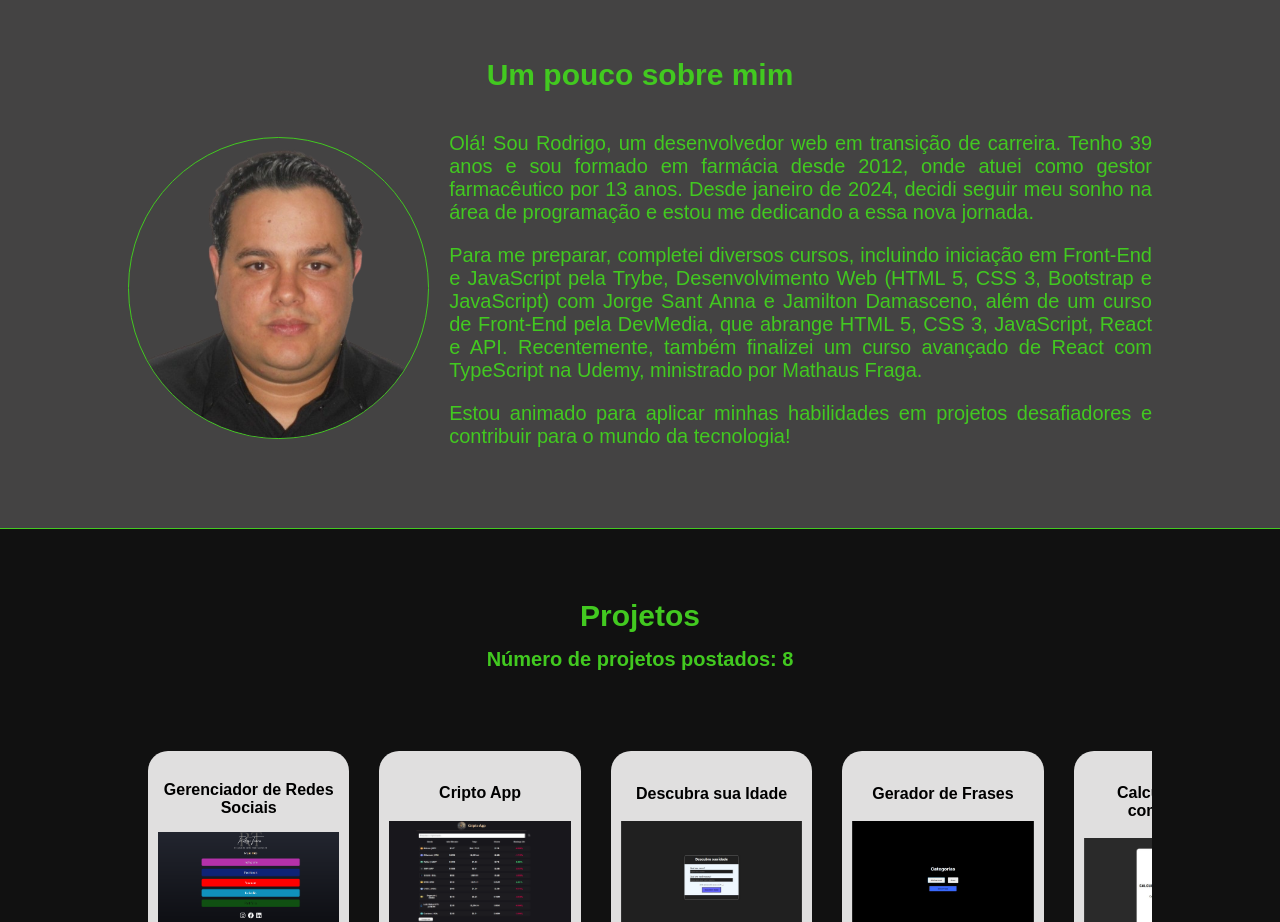
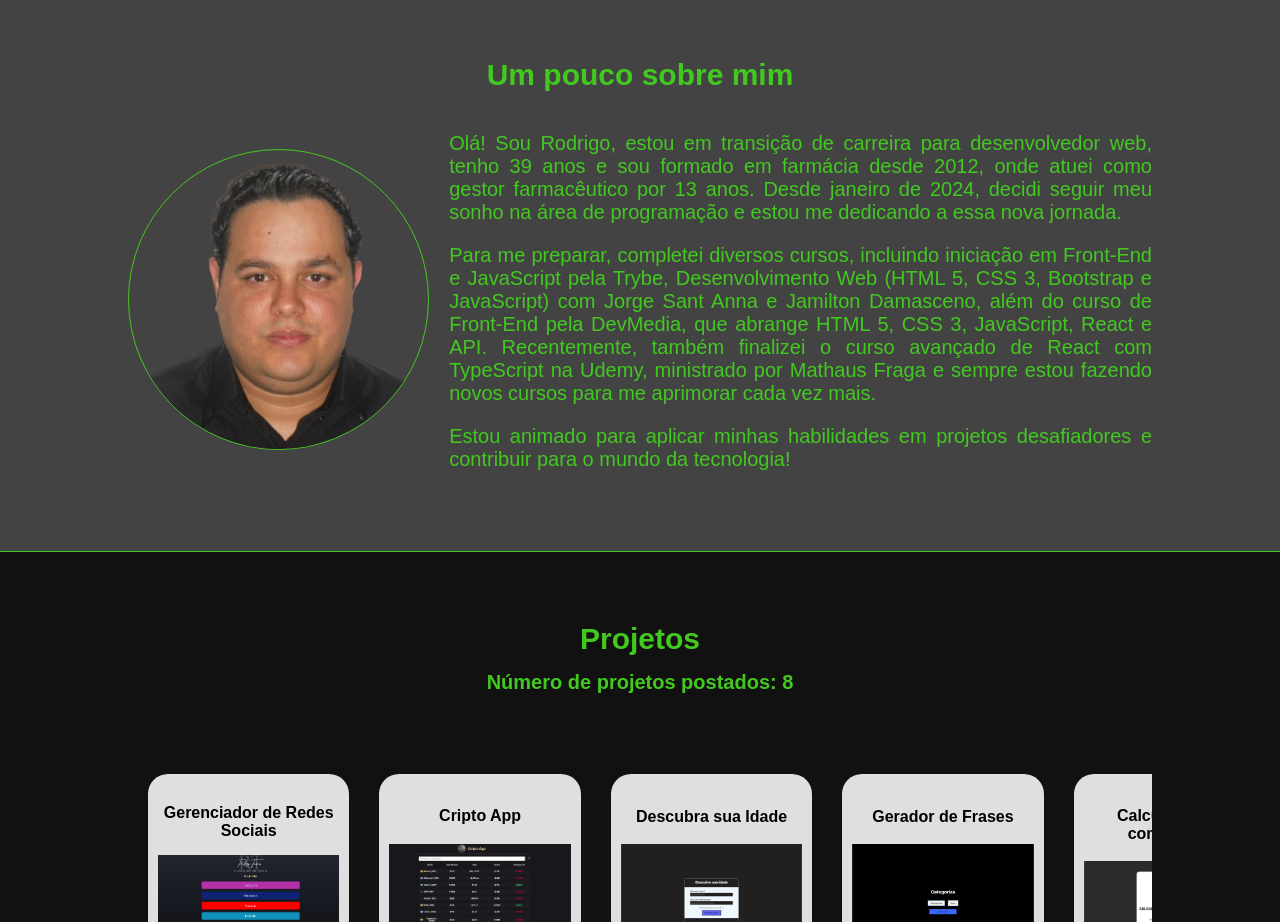
Before and after one commit to mtrodrigo/portifolio, a React (Vite) app: page / in a window 1280 px wide. Shown: the part 860-1782 px from the top of the page. Built offline with nearby package versions, Linux system fonts and the light colour scheme.

Commit message:
correção do componente sobre

```diff
--- a/src/components/sobre/Sobre.tsx
+++ b/src/components/sobre/Sobre.tsx
@@ -13,20 +13,19 @@ function Sobre() {
                     </div>
                     <div className={style.text_container}>
                         <p>
-                            Olá! Sou Rodrigo, um desenvolvedor web em transição de carreira. Tenho 39 anos e sou formado
+                            Olá! Sou Rodrigo, estou em transição de carreira para desenvolvedor web, tenho 39 anos e sou formado
                             em farmácia desde 2012, onde atuei como gestor farmacêutico por 13 anos. Desde janeiro de 2024,
                             decidi seguir meu sonho na área de programação e estou me dedicando a essa nova jornada.
                         </p>
                         <p>
                             Para me preparar, completei diversos cursos, incluindo iniciação em Front-End e JavaScript pela
                             Trybe, Desenvolvimento Web (HTML 5, CSS 3, Bootstrap e JavaScript) com Jorge Sant Anna e Jamilton
-                            Damasceno, além de um curso de Front-End pela DevMedia, que abrange HTML 5, CSS 3, JavaScript,
-                            React e API. Recentemente, também finalizei um curso avançado de React com TypeScript na Udemy,
-                            ministrado por Mathaus Fraga.
-
+                            Damasceno, além do curso de Front-End pela DevMedia, que abrange HTML 5, CSS 3, JavaScript,
+                            React e API. Recentemente, também finalizei o curso avançado de React com TypeScript na Udemy,
+                            ministrado por Mathaus Fraga e sempre estou fazendo novos cursos para me aprimorar cada vez mais.
                         </p>
                         <p>
-                        Estou animado para aplicar minhas habilidades em projetos desafiadores e contribuir para o mundo da tecnologia!
+                            Estou animado para aplicar minhas habilidades em projetos desafiadores e contribuir para o mundo da tecnologia!
                         </p>
                     </div>
                 </div>
```
